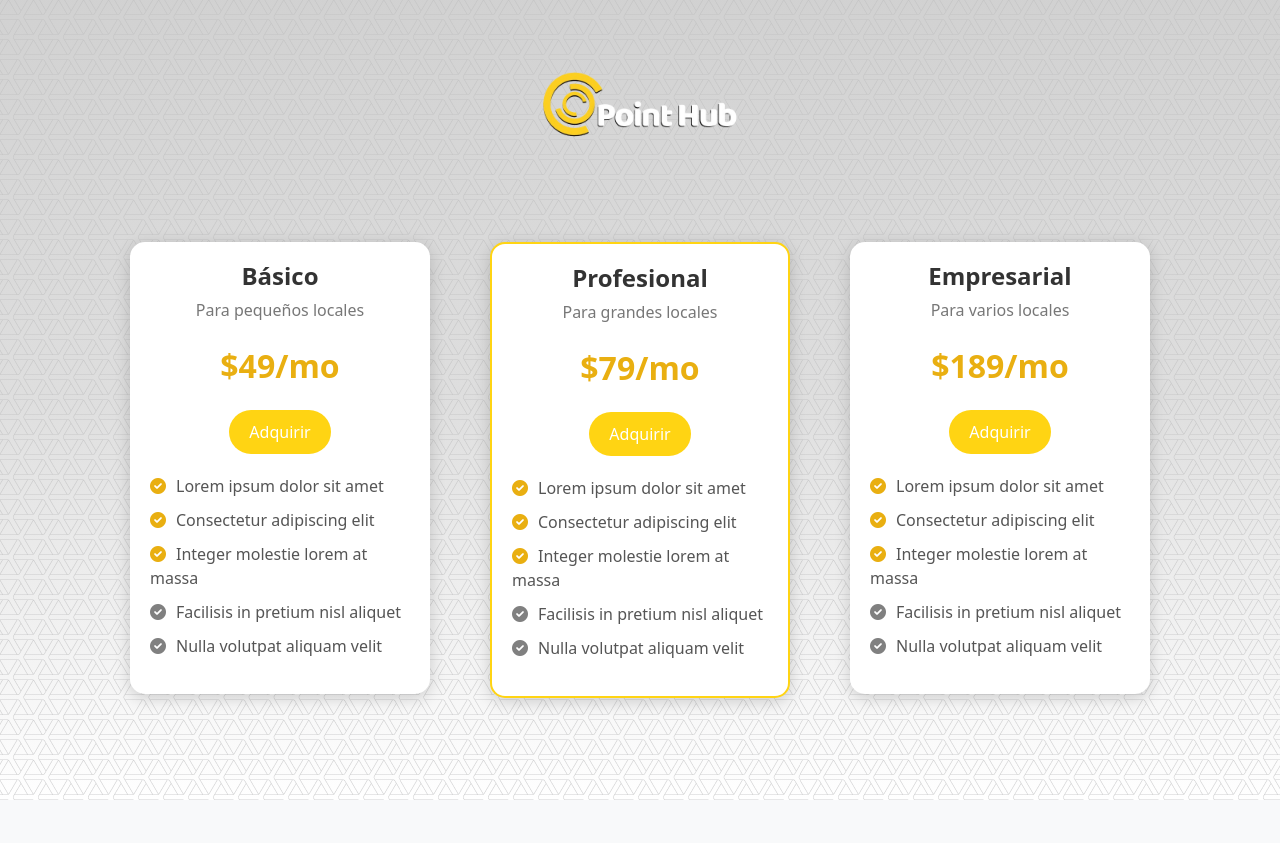
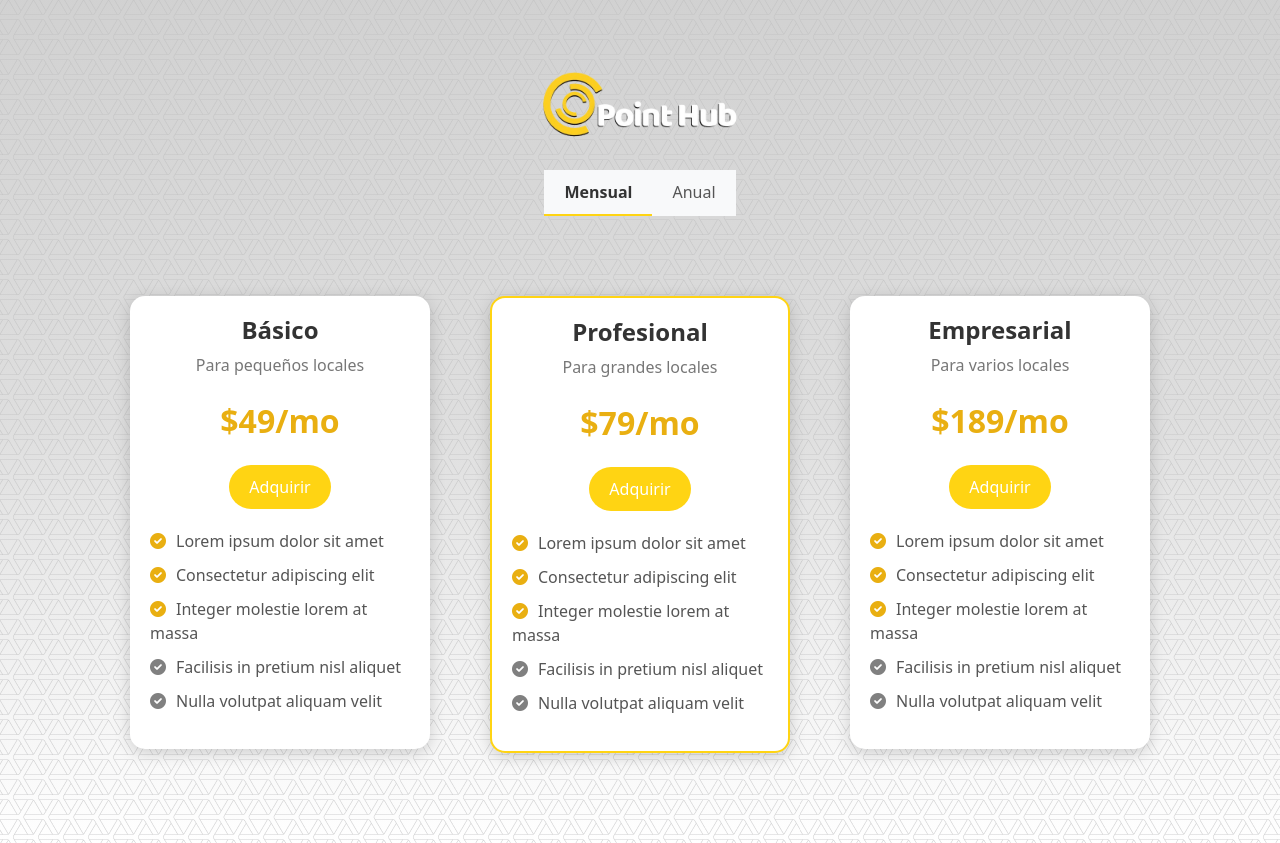
Before and after one commit to curriano30/pointhub-front, a React (Create React App) app: page /pricing in a window 1280 px wide. Before the commit the page ends 800 px from the top, so only its background shows below. Built offline with nearby package versions, Linux system fonts and the light colour scheme.

Commit message:
añadido todo lo del pricing

```diff
--- /dev/null
+++ b/src/components/common/Tabs.css
@@ -0,0 +1,27 @@
+/* src/styles/Tabs.css */
+.tabs-container {
+    display: flex;
+    justify-content: center;
+    margin-bottom: 20px;
+  }
+
+  .tab-button {
+    background-color: #f8f9fa;
+    border: none;
+    border-bottom: 2px solid transparent;
+    padding: 10px 20px;
+    cursor: pointer;
+    transition: border-bottom 0.3s ease;
+    font-size: 16px;
+    color: #555;
+  }
+
+  .tab-button.active {
+    border-bottom: 2px solid #ffd413; /* Naranja amarillento */
+    font-weight: bold;
+    color: #333;
+  }
+
+  .tab-button:not(.active):hover {
+    border-bottom: 2px solid #ddd;
+  }
--- /dev/null
+++ b/src/components/common/Tabs.js
@@ -0,0 +1,31 @@
+// src/components/common/Tabs.jsx
+import React, { useState } from 'react';
+import './Tabs.css';
+
+const Tabs = ({ onTabChange }) => {
+  const [activeTab, setActiveTab] = useState('monthly');
+
+  const handleTabChange = (tab) => {
+    setActiveTab(tab);
+    onTabChange(tab);
+  };
+
+  return (
+    <div className="tabs-container">
+      <button
+        className={`tab-button ${activeTab === 'monthly' ? 'active' : ''}`}
+        onClick={() => handleTabChange('monthly')}
+      >
+        Mensual
+      </button>
+      <button
+        className={`tab-button ${activeTab === 'yearly' ? 'active' : ''}`}
+        onClick={() => handleTabChange('yearly')}
+      >
+        Anual
+      </button>
+    </div>
+  );
+};
+
+export default Tabs;
--- a/src/components/pages/PricingPage.js
+++ b/src/components/pages/PricingPage.js
@@ -1,9 +1,16 @@
 // src/components/pages/PricingPage.jsx
-import React from 'react';
+import React, { useState } from 'react';
 import PricingCard from '../common/PricingCard';
+import Tabs from '../common/Tabs';
 import './PricingPage.css';
 
 const PricingPage = () => {
+  const [billingCycle, setBillingCycle] = useState('monthly');
+
+  const handleTabChange = (tab) => {
+    setBillingCycle(tab);
+  };
+
   const features = [
     { name: "Lorem ipsum dolor sit amet", available: true },
     { name: "Consectetur adipiscing elit", available: true },
@@ -13,11 +20,33 @@ const PricingPage = () => {
   ];
 
   return (
+    <div>
+      <Tabs onTabChange={handleTabChange} />
       <div className="pricing-container">
-        <PricingCard title="Básico" subtitle="Para pequeños locales" price="$49/mo" features={features} buttonText="Adquirir" />
-        <PricingCard title="Profesional" subtitle="Para grandes locales" price="$79/mo" features={features} buttonText="Adquirir" isProfessional />
-        <PricingCard title="Empresarial" subtitle="Para varios locales" price="$189/mo" features={features} buttonText="Adquirir" />
+        <PricingCard
+          title="Básico"
+          subtitle="Para pequeños locales"
+          price={billingCycle === 'monthly' ? "$49/mo" : "$529/yr"}
+          features={features}
+          buttonText="Adquirir"
+        />
+        <PricingCard
+          title="Profesional"
+          subtitle="Para grandes locales"
+          price={billingCycle === 'monthly' ? "$79/mo" : "$849/yr"}
+          features={features}
+          buttonText="Adquirir"
+          isProfessional
+        />
+        <PricingCard
+          title="Empresarial"
+          subtitle="Para varios locales"
+          price={billingCycle === 'monthly' ? "$189/mo" : "$1999/yr"}
+          features={features}
+          buttonText="Adquirir"
+        />
       </div>
+    </div>
   );
 };
 
```
